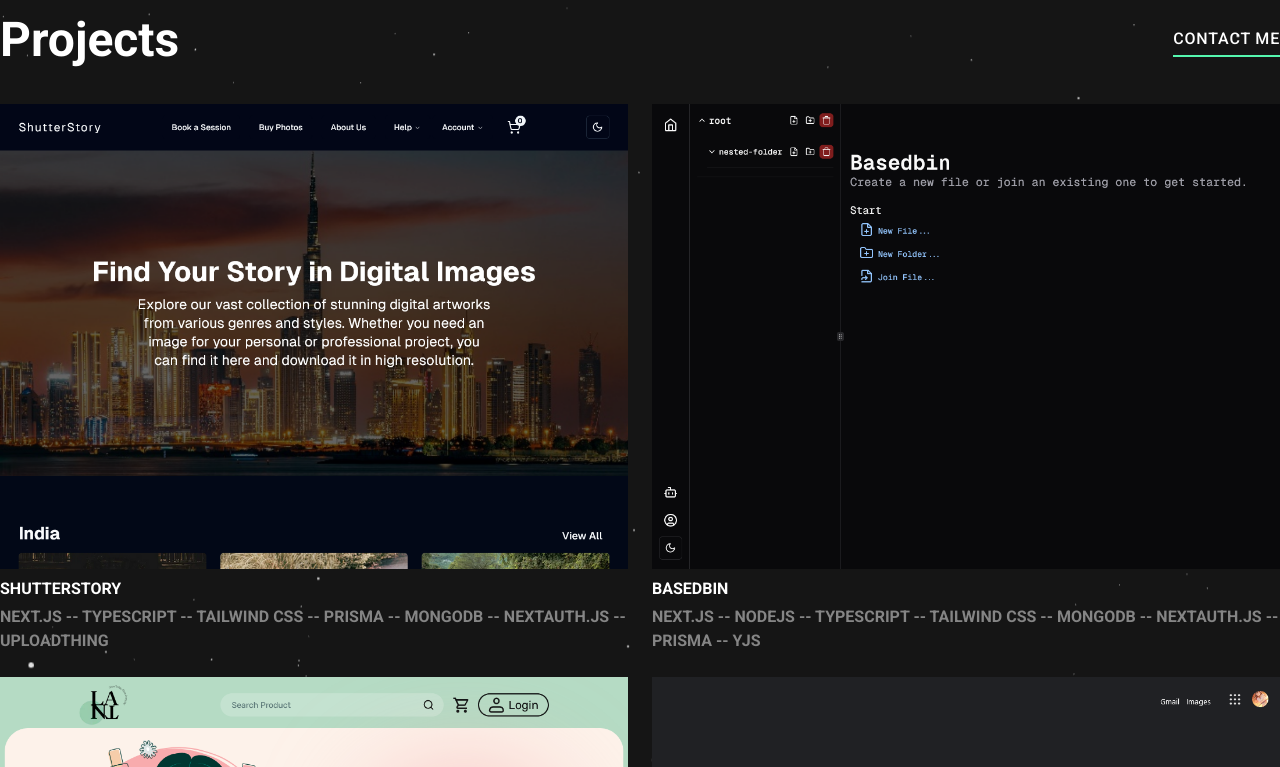
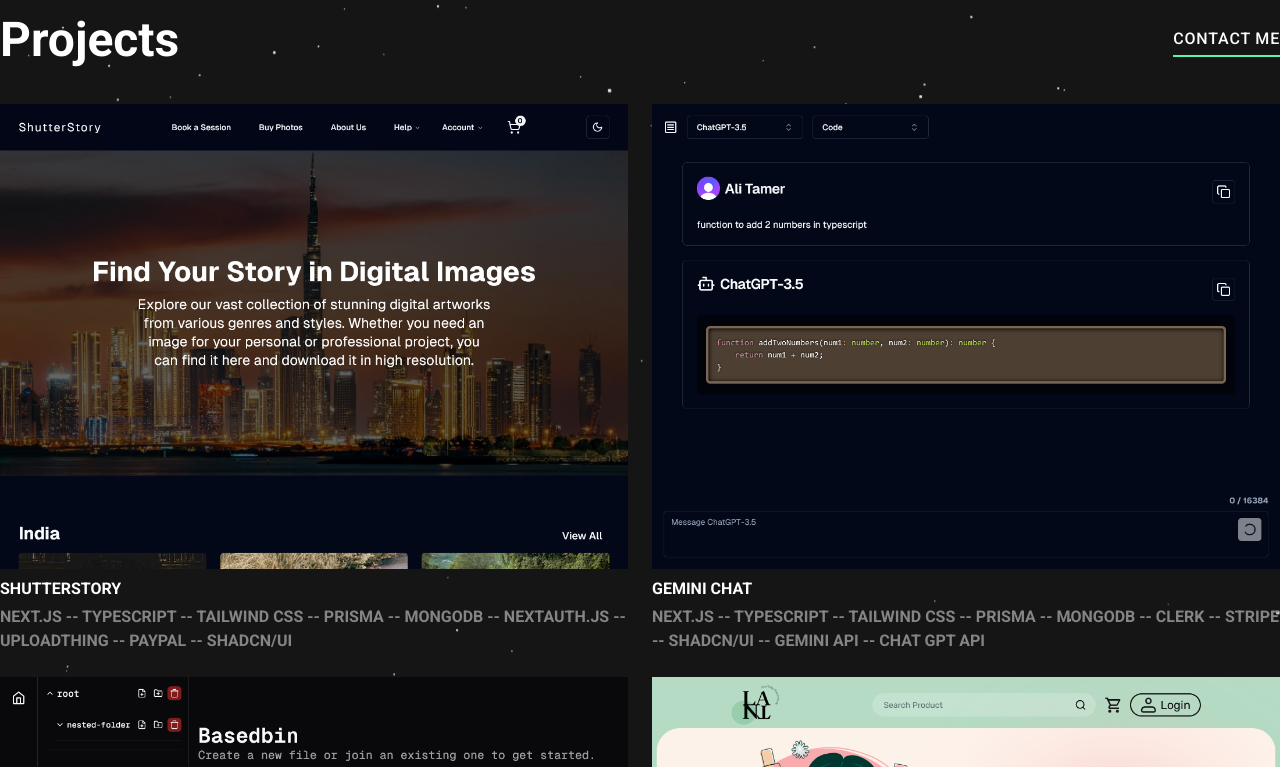
Before and after one commit to EgorVadik/portfolio, a React (Vite) app: page / in a window 1280 px wide. Shown: the part 1033-1800 px from the top of the page. Built offline with nearby package versions, Linux system fonts and the light colour scheme.

Commit message:
added gemini chat project and updated packages

```diff
--- a/src/components/projects.tsx
+++ b/src/components/projects.tsx
@@ -26,10 +26,31 @@
                 'MongoDB',
                 'NextAuth.js',
                 'Uploadthing',
+                'PayPal',
+                'Shadcn/ui',
             ],
             projectLink: 'https://shutterstory.net/',
             githubLink: '',
             isPrivate: true,
+        },
+        {
+            name: 'Gemini Chat',
+            imgSrc: '/images/GeminiChat.png',
+            techStack: [
+                'Next.js',
+                'TypeScript',
+                'Tailwind CSS',
+                'Prisma',
+                'MongoDB',
+                'Clerk',
+                'Stripe',
+                'Shadcn/ui',
+                'Gemini API',
+                'Chat GPT API',
+            ],
+            projectLink: 'https://gemini-chat-egorvadik.vercel.app/',
+            githubLink: 'https://github.com/EgorVadik/gemini-chat',
+            isPrivate: false,
         },
         {
             name: 'Basedbin',
@@ -95,14 +116,14 @@
             githubLink: 'https://github.com/EgorVadik/entertainment-app',
             isPrivate: false,
         },
-        // {
-        //     name: 'Fylo Landing Page',
-        //     imgSrc: '/images/Fylo-landing-page.png',
-        //     techStack: ['HTML', 'Tailwind CSS'],
-        //     projectLink: 'https://egorvadik.github.io/fylo-landing-page/',
-        //     githubLink: 'https://github.com/EgorVadik/fylo-landing-page',
-        //     isPrivate: false,
-        // },
+        {
+            name: 'Fylo Landing Page',
+            imgSrc: '/images/Fylo-landing-page.png',
+            techStack: ['HTML', 'Tailwind CSS'],
+            projectLink: 'https://egorvadik.github.io/fylo-landing-page/',
+            githubLink: 'https://github.com/EgorVadik/fylo-landing-page',
+            isPrivate: false,
+        },
         // {
         //     name: 'Easybank Landing Page',
         //     imgSrc: '/images/Easybank-landing-page.png',
@@ -123,7 +144,7 @@
     return (
         <div className='mx-5 md:mx-0'>
             <motion.div
-                className='flex items-center text-white mt-20 mb-10'
+                className='flex items-center mt-20 mb-10 text-white'
                 ref={ref}
                 variants={variant}
                 initial='hidden'
@@ -137,7 +158,7 @@
                     Contact Me
                 </a>
             </motion.div>
-            <div className='grid md:grid-cols-2 gap-6 mb-20'>
+            <div className='grid gap-6 mb-20 md:grid-cols-2'>
                 {projects.map((project, index) => (
                     <ProjectCard key={index} {...project} />
                 ))}
```
Also changed, not shown: package.json (+11 -11 lines), public/images/GeminiChat.png (added), 1 other file (tests, documents, lock files or other folders).
